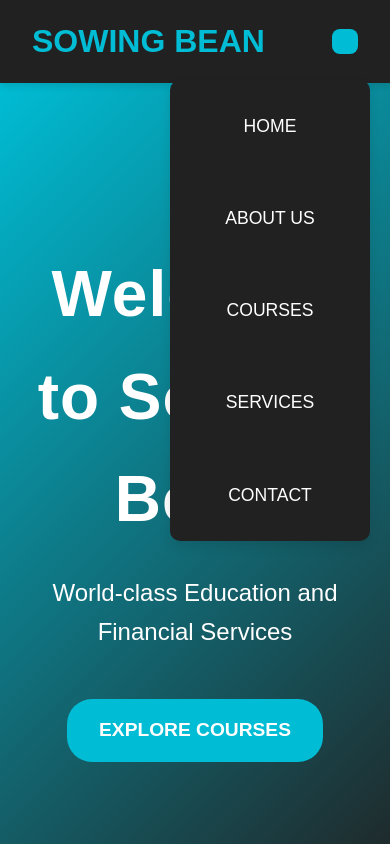
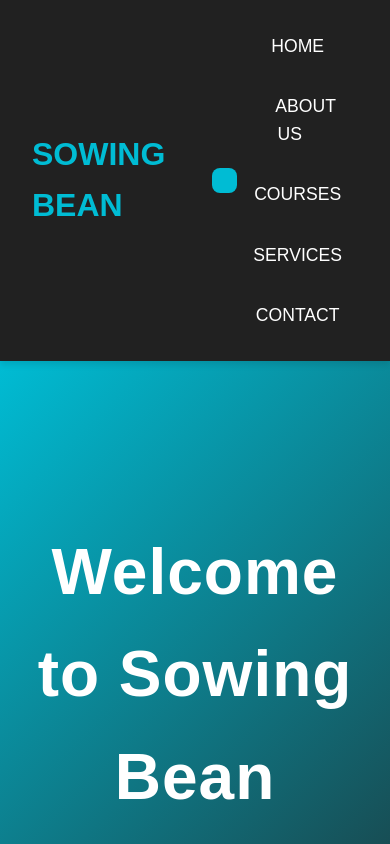
Before and after one commit to AmitNaik01/sowingbean-test, a plain HTML site: page index.html in a window 390 px wide. Shown: the top 844 px of the page. Drawn offline with Linux system fonts and the light colour scheme.

Commit message:
css updated

```diff
--- a/assets/css/style.css
+++ b/assets/css/style.css
@@ -281,36 +281,22 @@ footer {
 @media (max-width: 768px) {
     nav ul {
         display: none;
+        flex-direction: column;
+        gap: 0;
+        padding: 1rem 0;
+    }
+
+    nav ul li {
+        width: 100%;
+        text-align: center;
     }
 
     .navbar-toggler {
         display: block;
     }
 
-    .navbar-menu {
-        display: block;
-        position: absolute;
-        top: 80px;
-        right: 20px;
-        background-color: #212121;
-        width: 200px;
-        border-radius: 10px;
-        box-shadow: 0 6px 12px rgba(0, 0, 0, 0.1);
-    }
-
-    .navbar-menu li {
-        text-align: center;
-        padding: 1rem 0;
-    }
-
-    .navbar-menu li a {
-        padding: 1rem;
-        border-radius: 0;
-        display: block;
-    }
-
     .navbar-menu.active {
-        display: block;
+        display: flex;
     }
 }
 
```
Also changed, not shown: index.html (+1 -0 lines).
